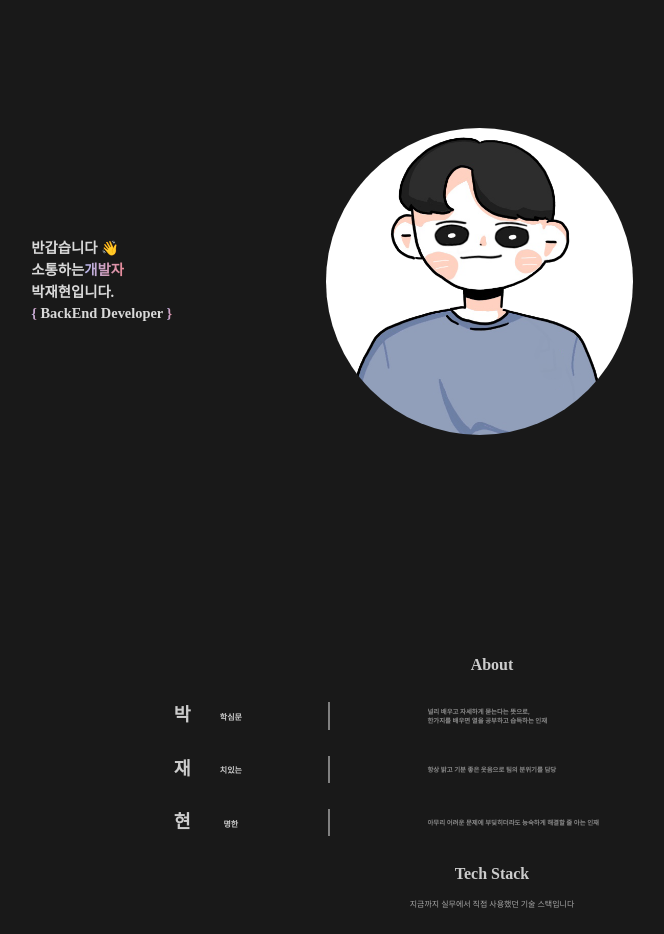
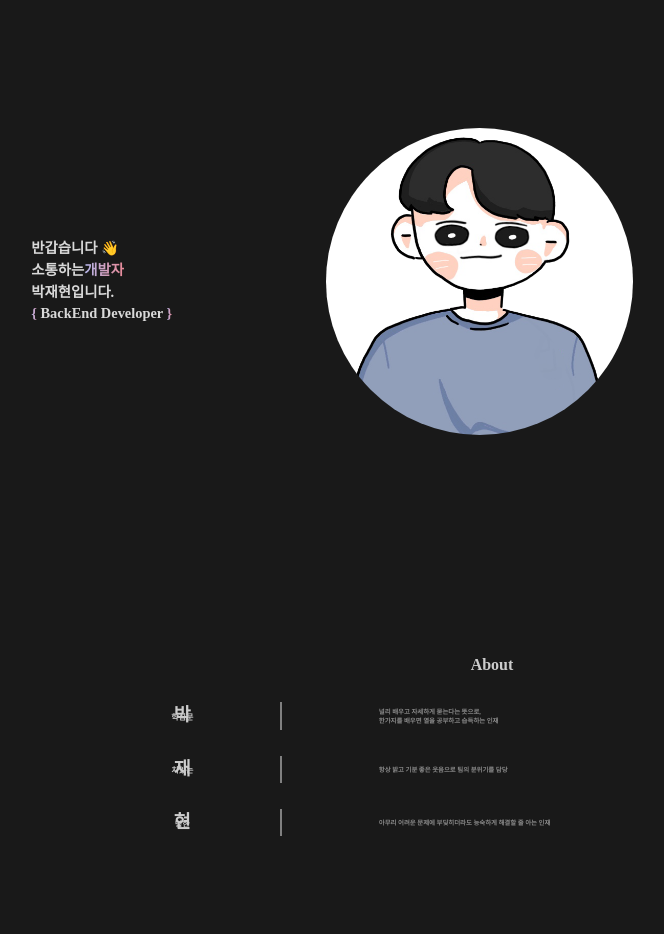
Before and after one commit to bbakjae/portfolio-mobile, a Next.js app: page / in a window 1280 px wide. Shown: the top 934 px of the page, without its empty margins (148-812 px from the left). Built offline with nearby package versions, Linux system fonts and the light colour scheme.

Commit message:
fix margin

```diff
--- a/src/styles/main.css
+++ b/src/styles/main.css
@@ -295,6 +295,7 @@
   position: relative;
   margin-top: 12%;
   text-align: center;
+  margin-bottom: 10%;
 }
 
 .about-title {
@@ -328,7 +329,7 @@
   position: relative;
   min-width: 10%;
   max-width: 10%;
-  margin-right: -5%;
+  margin-right: -10%;
   color: #cccccc;
   font-size: 115%;
   font-family: poppin;
```
